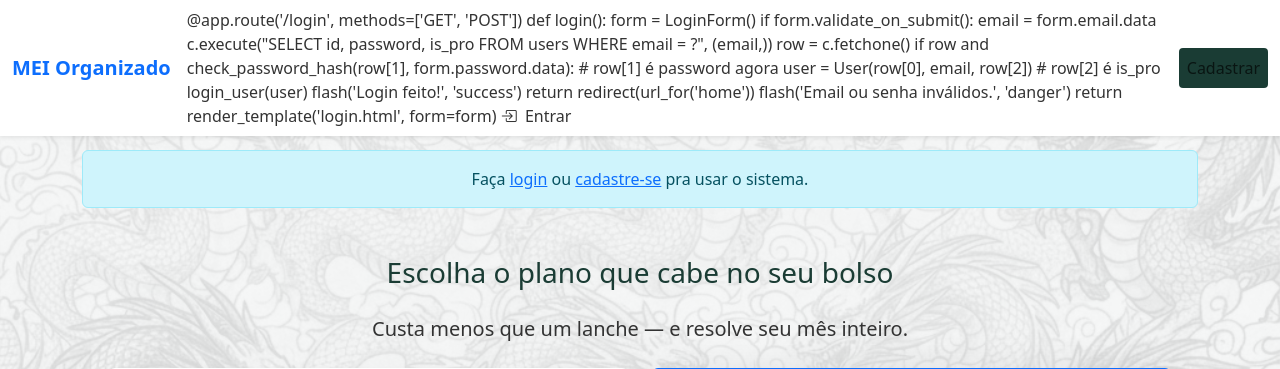
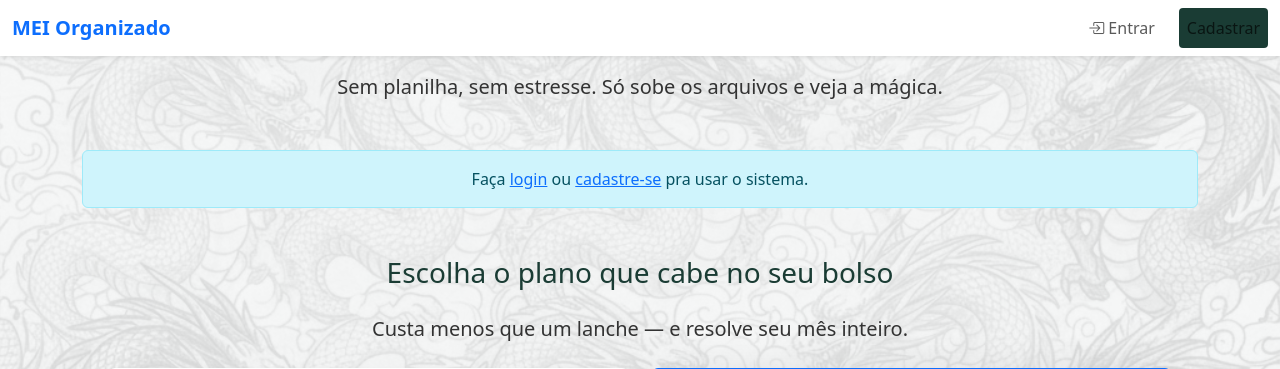
Before and after one commit to teixeirafega-code/Rednaja, a Flask app: template templates/index.html in a window 1280 px wide. Shown: the top 369 px of the page. Run offline with Flask 3, Linux system fonts and the light colour scheme; the template is opened without the code that fills it, so the values that code supplies are empty.

Commit message:
Update index.html

```diff
--- a/templates/index.html
+++ b/templates/index.html
@@ -83,20 +83,7 @@
                 {% else %}
                     <!-- Entrar e Cadastrar (pra quem não logou) -->
                     <li class="nav-item">
-                        @app.route('/login', methods=['GET', 'POST'])
-def login():
-    form = LoginForm()
-    if form.validate_on_submit():
-        email = form.email.data
-        c.execute("SELECT id, password, is_pro FROM users WHERE email = ?", (email,))
-        row = c.fetchone()
-        if row and check_password_hash(row[1], form.password.data):  # row[1] é password agora
-            user = User(row[0], email, row[2])  # row[2] é is_pro
-            login_user(user)
-            flash('Login feito!', 'success')
-            return redirect(url_for('home'))
-        flash('Email ou senha inválidos.', 'danger')
-    return render_template('login.html', form=form)
+                       <a class="nav-link btn btn-outline-danger btn-sm d-flex align-items-center" href="{{ url_for('logout') }}">
                             <i class="bi bi-box-arrow-in-right me-1"></i> Entrar
                         </a>
                     </li>
```
